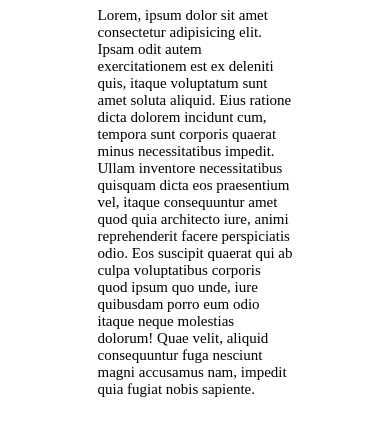
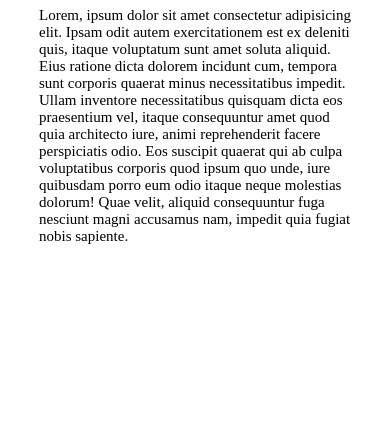
Before and after one commit to ShreyasiDebnath/Portfolio, a plain HTML site: page aboutus.html in a window 390 px wide. Shown: the part 414-850 px from the top of the page. Drawn offline with Linux system fonts and the light colour scheme.

Commit message:
Update aboutus.html

```diff
--- a/aboutus.html
+++ b/aboutus.html
@@ -74,7 +74,7 @@
     display: flex;
     justify-content: center;
     margin: 10px;
-    width:28em;
+    width:80vw;
 
     }
     .button{
@@ -131,8 +131,8 @@
          }
          .a {
     font-size: 40px;}
-        .details{
-            width:50vw;}
+/*         .details{
+            width:50vw;} */
 
 }
 
```
